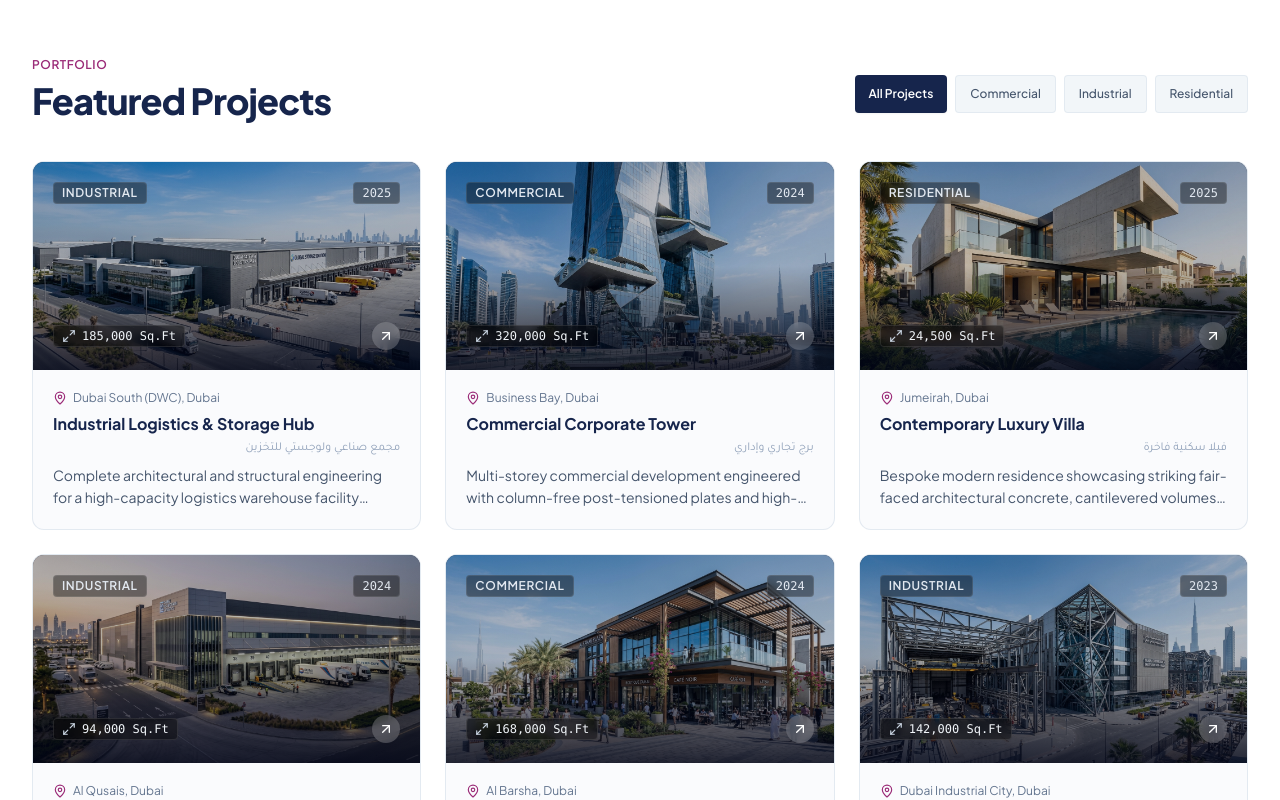
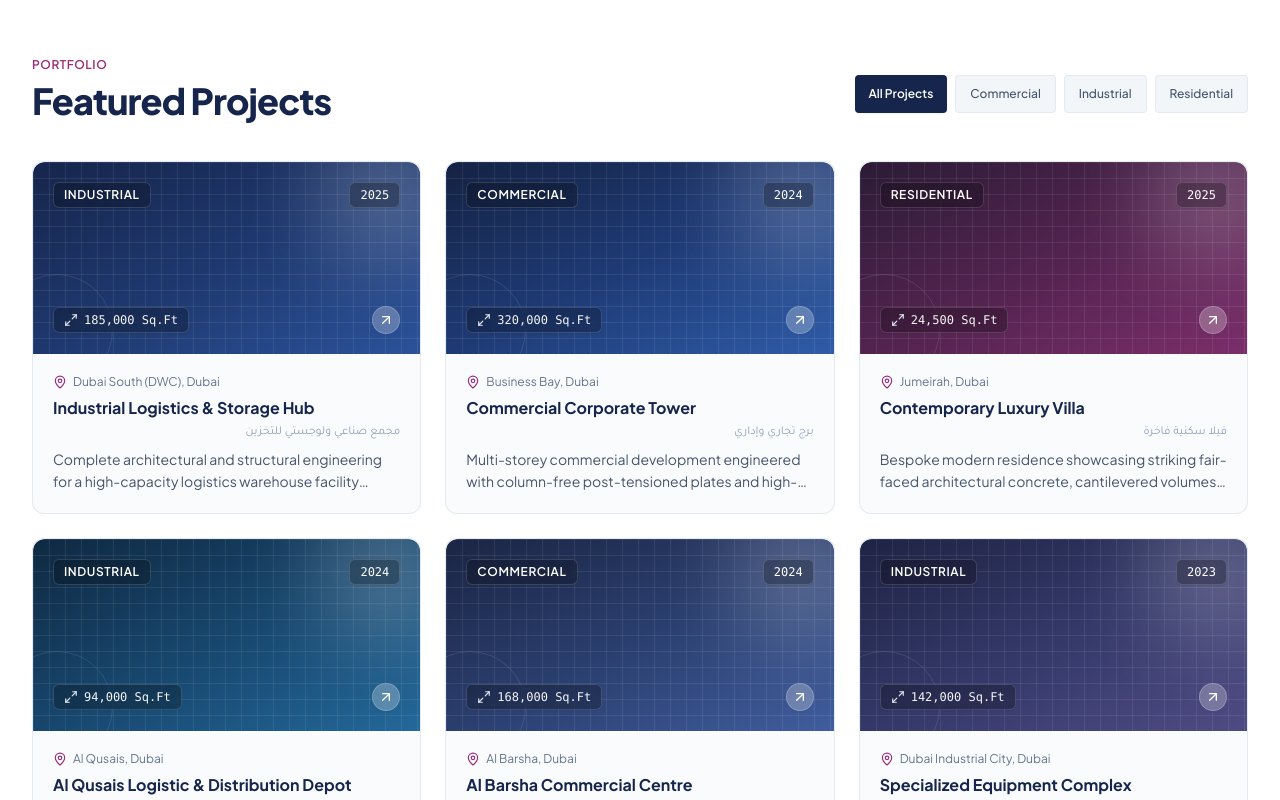
Before and after one commit to DJPirate0/orchid-constructions, a React (Vite) app: page / in a window 1280 px wide. Shown: the part 2340-3140 px from the top of the page. Built offline with nearby package versions, Linux system fonts and the light colour scheme.

Commit message:
Add files via upload

```diff
--- a/src/components/ProjectsSection.tsx
+++ b/src/components/ProjectsSection.tsx
@@ -57,35 +57,31 @@ export const ProjectsSection: React.FC = () => {
               onClick={() => setSelectedProject(project)}
               className="group bg-[#FAFBFD] rounded-xl border border-slate-200/90 overflow-hidden hover:bg-white hover:shadow-xl hover:border-slate-300 transition-all duration-300 ease-out hover:-translate-y-1.5 cursor-pointer flex flex-col justify-between"
             >
-              {/* Real Architectural Project Photo Banner */}
-              <div className="h-48 sm:h-52 relative overflow-hidden bg-slate-900">
-                <img
-                  src={project.image}
-                  alt={project.title}
-                  className="w-full h-full object-cover group-hover:scale-105 transition-transform duration-500 ease-out"
-                  referrerPolicy="no-referrer"
-                  loading="lazy"
-                />
-                <div className="absolute inset-0 bg-gradient-to-t from-slate-950/85 via-slate-950/25 to-slate-950/30" />
+              {/* Architectural Graphic Card Banner with Decent Gradient & Texture */}
+              <div className={`h-44 sm:h-48 bg-gradient-to-br ${project.gradient} p-4 sm:p-5 relative flex flex-col justify-between text-white overflow-hidden rounded-t-xl`}>
+                {/* Subtle blueprint grid texture so it looks intentional and architectural */}
+                <div className="absolute inset-0 bg-[linear-gradient(to_right,rgba(255,255,255,0.08)_1px,transparent_1px),linear-gradient(to_bottom,rgba(255,255,255,0.08)_1px,transparent_1px)] bg-[size:16px_16px] pointer-events-none" />
 
-                <div className="absolute inset-0 p-4 sm:p-5 flex flex-col justify-between text-white pointer-events-none">
-                  <div className="flex items-center justify-between text-xs text-slate-200">
-                    <span className="uppercase tracking-wider font-semibold px-2 py-0.5 rounded bg-black/40 backdrop-blur-xs text-[10px] sm:text-xs border border-white/10">
+                {/* Soft ambient highlight */}
+                <div className="absolute -top-10 -right-10 w-36 h-36 bg-white/20 rounded-full blur-2xl pointer-events-none group-hover:scale-125 transition-transform duration-500 ease-out" />
+                <div className="absolute -bottom-8 -left-8 w-28 h-28 border border-white/10 rounded-full pointer-events-none" />
+
+                <div className="relative z-10 flex items-center justify-between text-xs text-white">
+                  <span className="uppercase tracking-wider font-semibold px-2.5 py-1 rounded-md bg-black/25 backdrop-blur-xs text-[10px] sm:text-xs border border-white/15 shadow-2xs">
                     {project.categoryLabel}
                   </span>
-                    <span className="font-mono text-[11px] sm:text-xs px-2 py-0.5 rounded bg-black/40 backdrop-blur-xs border border-white/10">
+                  <span className="font-mono text-[11px] sm:text-xs px-2.5 py-1 rounded-md bg-black/25 backdrop-blur-xs border border-white/15 shadow-2xs">
                     {project.year}
                   </span>
                 </div>
 
-                  <div className="flex items-center justify-between mt-auto">
-                    <div className="flex items-center gap-1.5 text-xs text-slate-100 font-medium px-2 py-0.5 rounded bg-black/40 backdrop-blur-xs border border-white/10">
-                      <Maximize2 className="w-3.5 h-3.5 text-slate-300" />
+                <div className="relative z-10 flex items-center justify-between mt-auto">
+                  <div className="flex items-center gap-1.5 text-xs text-white/95 font-medium px-2.5 py-1 rounded-md bg-black/25 backdrop-blur-xs border border-white/15 shadow-2xs">
+                    <Maximize2 className="w-3.5 h-3.5 text-slate-200" />
                     <span className="font-mono text-[11px] sm:text-xs">{project.area}</span>
                   </div>
-                    <div className="w-7 h-7 rounded-full bg-white/20 backdrop-blur-xs group-hover:bg-[#9B2C78] group-hover:scale-110 flex items-center justify-center transition-all duration-300 ease-out shadow-xs">
+                  <div className="w-7 h-7 rounded-full bg-white/25 backdrop-blur-xs group-hover:bg-[#9B2C78] group-hover:scale-110 flex items-center justify-center transition-all duration-300 ease-out shadow-xs border border-white/20">
                     <ArrowUpRight className="w-4 h-4 text-white" />
-                    </div>
                   </div>
                 </div>
               </div>
@@ -116,32 +112,30 @@ export const ProjectsSection: React.FC = () => {
         {selectedProject && (
           <div className="fixed inset-0 z-50 flex items-center justify-center p-3 sm:p-4 bg-slate-900/60 backdrop-blur-xs transition-opacity duration-300 animate-in fade-in">
             <div className="bg-white rounded-xl sm:rounded-lg max-w-lg w-full max-h-[90vh] overflow-y-auto shadow-2xl border border-slate-200 transform transition-all duration-300 ease-out animate-in zoom-in-95">
-              <div className="relative h-52 sm:h-60 bg-slate-900 overflow-hidden">
-                <img
-                  src={selectedProject.image}
-                  alt={selectedProject.title}
-                  className="w-full h-full object-cover"
-                  referrerPolicy="no-referrer"
-                />
-                <div className="absolute inset-0 bg-gradient-to-t from-slate-950/90 via-slate-950/40 to-slate-950/20" />
+              <div className={`relative p-5 sm:p-6 bg-gradient-to-br ${selectedProject.gradient} text-white overflow-hidden rounded-t-xl sm:rounded-t-lg`}>
+                {/* Blueprint grid texture */}
+                <div className="absolute inset-0 bg-[linear-gradient(to_right,rgba(255,255,255,0.08)_1px,transparent_1px),linear-gradient(to_bottom,rgba(255,255,255,0.08)_1px,transparent_1px)] bg-[size:18px_18px] pointer-events-none" />
+                <div className="absolute -top-12 -right-12 w-44 h-44 bg-white/20 rounded-full blur-2xl pointer-events-none" />
 
-                <button
-                  type="button"
-                  onClick={() => setSelectedProject(null)}
-                  className="absolute top-3.5 right-3.5 z-10 min-w-[36px] min-h-[36px] flex items-center justify-center text-white p-1.5 rounded-full bg-black/50 hover:bg-black/75 backdrop-blur-xs transition-colors duration-200 cursor-pointer"
-                  aria-label="Close modal"
-                >
-                  <X className="w-5 h-5" />
-                </button>
-
-                <div className="absolute inset-x-0 bottom-0 p-5 sm:p-6 text-white">
-                  <span className="text-xs uppercase tracking-wider text-slate-300 block mb-1 font-medium">
+                <div className="relative z-10 flex items-start justify-between">
+                  <div className="pr-4">
+                    <span className="text-xs uppercase tracking-wider text-slate-200 block mb-1 font-semibold">
                       {selectedProject.categoryLabel} · {selectedProject.location}
                     </span>
                     <h3 className="text-lg sm:text-xl font-bold leading-snug">{selectedProject.title}</h3>
                     <span className="text-xs text-slate-300 font-['Tajawal',sans-serif] block mt-0.5" dir="rtl">
                       {selectedProject.arabicTitle}
                     </span>
+                  </div>
+
+                  <button
+                    type="button"
+                    onClick={() => setSelectedProject(null)}
+                    className="min-w-[36px] min-h-[36px] flex items-center justify-center text-white/80 hover:text-white p-1 rounded-full bg-black/25 hover:bg-black/45 backdrop-blur-xs transition-colors duration-200 cursor-pointer border border-white/15"
+                    aria-label="Close modal"
+                  >
+                    <X className="w-5 h-5" />
+                  </button>
                 </div>
               </div>
 
--- a/src/data/portfolioData.ts
+++ b/src/data/portfolioData.ts
@@ -16,7 +16,8 @@ export interface Project {
   year: string;
   area: string;
   description: string;
-  image: string;
+  gradient: string;
+  image?: string;
 }
 
 export const SERVICES: Service[] = [
@@ -75,7 +76,8 @@ export const PROJECTS: Project[] = [
     year: '2025',
     area: '185,000 Sq.Ft',
     description: 'Complete architectural and structural engineering for a high-capacity logistics warehouse facility featuring 42m clear spans and heavy-duty slabs.',
-    image: '/src/assets/images/proj_logistics_hub_1793702708523.jpg'
+    gradient: 'from-[#16254C] via-[#1E386E] to-[#2B529A]',
+    image: 'from-[#16254C] via-[#1E386E] to-[#2B529A]'
   },
   {
     id: 'business-tower',
@@ -87,7 +89,8 @@ export const PROJECTS: Project[] = [
     year: '2024',
     area: '320,000 Sq.Ft',
     description: 'Multi-storey commercial development engineered with column-free post-tensioned plates and high-performance energy-saving glazed facades.',
-    image: '/src/assets/images/proj_commercial_tower_1793702709449.jpg'
+    gradient: 'from-[#142243] via-[#1E3A75] to-[#2F5CA8]',
+    image: 'from-[#142243] via-[#1E3A75] to-[#2F5CA8]'
   },
   {
     id: 'luxury-villa',
@@ -99,7 +102,8 @@ export const PROJECTS: Project[] = [
     year: '2025',
     area: '24,500 Sq.Ft',
     description: 'Bespoke modern residence showcasing striking fair-faced architectural concrete, cantilevered volumes, and expansive floor-to-ceiling glass.',
-    image: '/src/assets/images/proj_luxury_villa_1793702711603.jpg'
+    gradient: 'from-[#2B1B36] via-[#52234F] to-[#7B2E6A]',
+    image: 'from-[#2B1B36] via-[#52234F] to-[#7B2E6A]'
   },
   {
     id: 'cold-chain-facility',
@@ -111,7 +115,8 @@ export const PROJECTS: Project[] = [
     year: '2024',
     area: '94,000 Sq.Ft',
     description: 'Specialized temperature-controlled engineering facility designed for efficient logistics distribution and rapid municipal authority clearance.',
-    image: '/src/assets/images/proj_distrib_depot_1793702711040.jpg'
+    gradient: 'from-[#0F2942] via-[#17466D] to-[#23689A]',
+    image: 'from-[#0F2942] via-[#17466D] to-[#23689A]'
   },
   {
     id: 'commercial-plaza',
@@ -123,7 +128,8 @@ export const PROJECTS: Project[] = [
     year: '2024',
     area: '168,000 Sq.Ft',
     description: 'Modern two-storey retail and corporate center engineered with wide waffle slabs, rooftop open dining, and basement parking.',
-    image: '/src/assets/images/proj_commercial_centre_1793702712183.jpg'
+    gradient: 'from-[#1B2544] via-[#2A3E6E] to-[#405D9E]',
+    image: 'from-[#1B2544] via-[#2A3E6E] to-[#405D9E]'
   },
   {
     id: 'specialized-facility',
@@ -135,6 +141,7 @@ export const PROJECTS: Project[] = [
     year: '2023',
     area: '142,000 Sq.Ft',
     description: 'Heavy structural steel industrial plant designed with 20-ton overhead crane runways and specialized equipment foundation pads.',
-    image: '/src/assets/images/proj_industrial_plant_1793702710821.jpg'
+    gradient: 'from-[#1F2344] via-[#333868] to-[#4F4B84]',
+    image: 'from-[#1F2344] via-[#333868] to-[#4F4B84]'
   }
 ];
```
Lines whose indentation alone changed are shown as unchanged.
